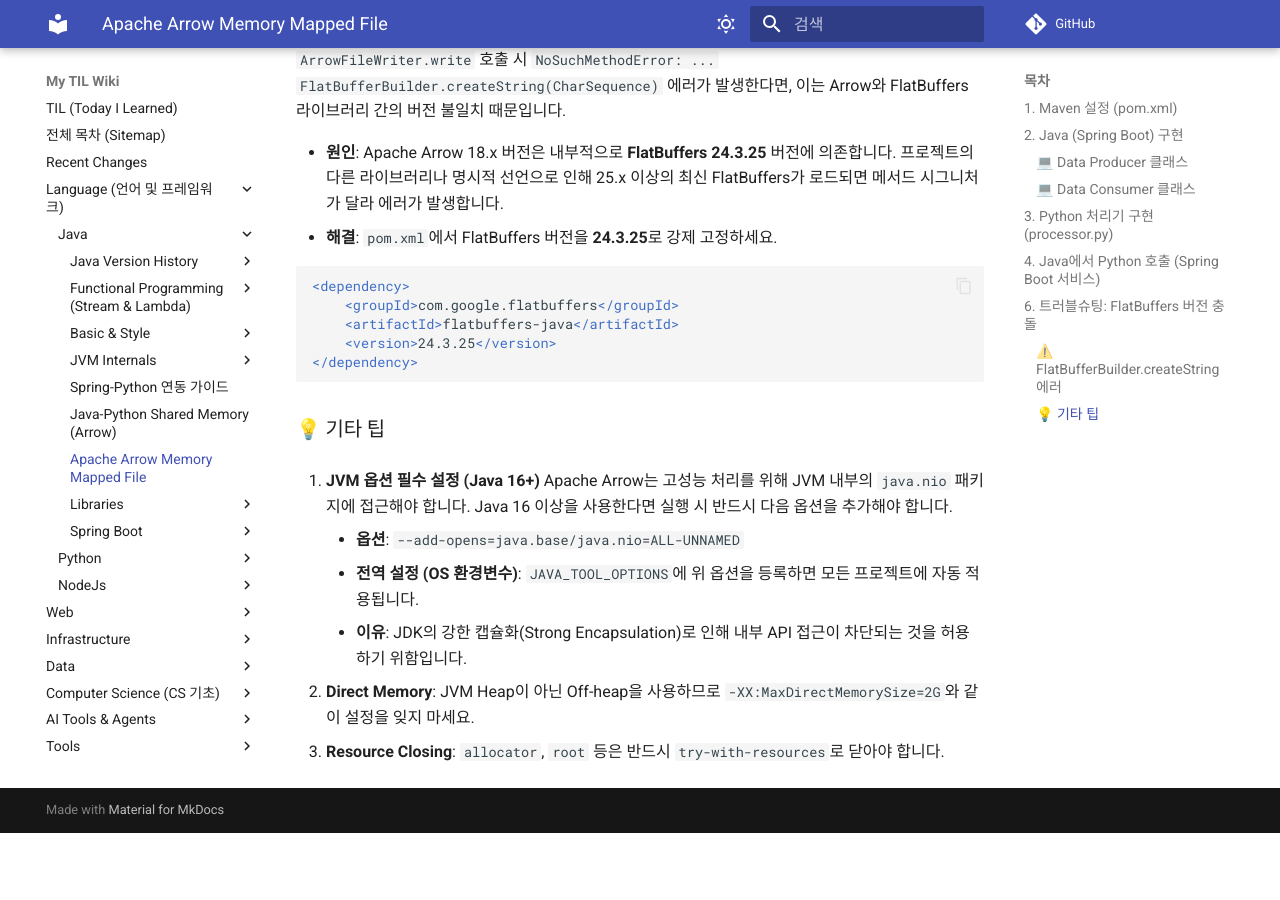
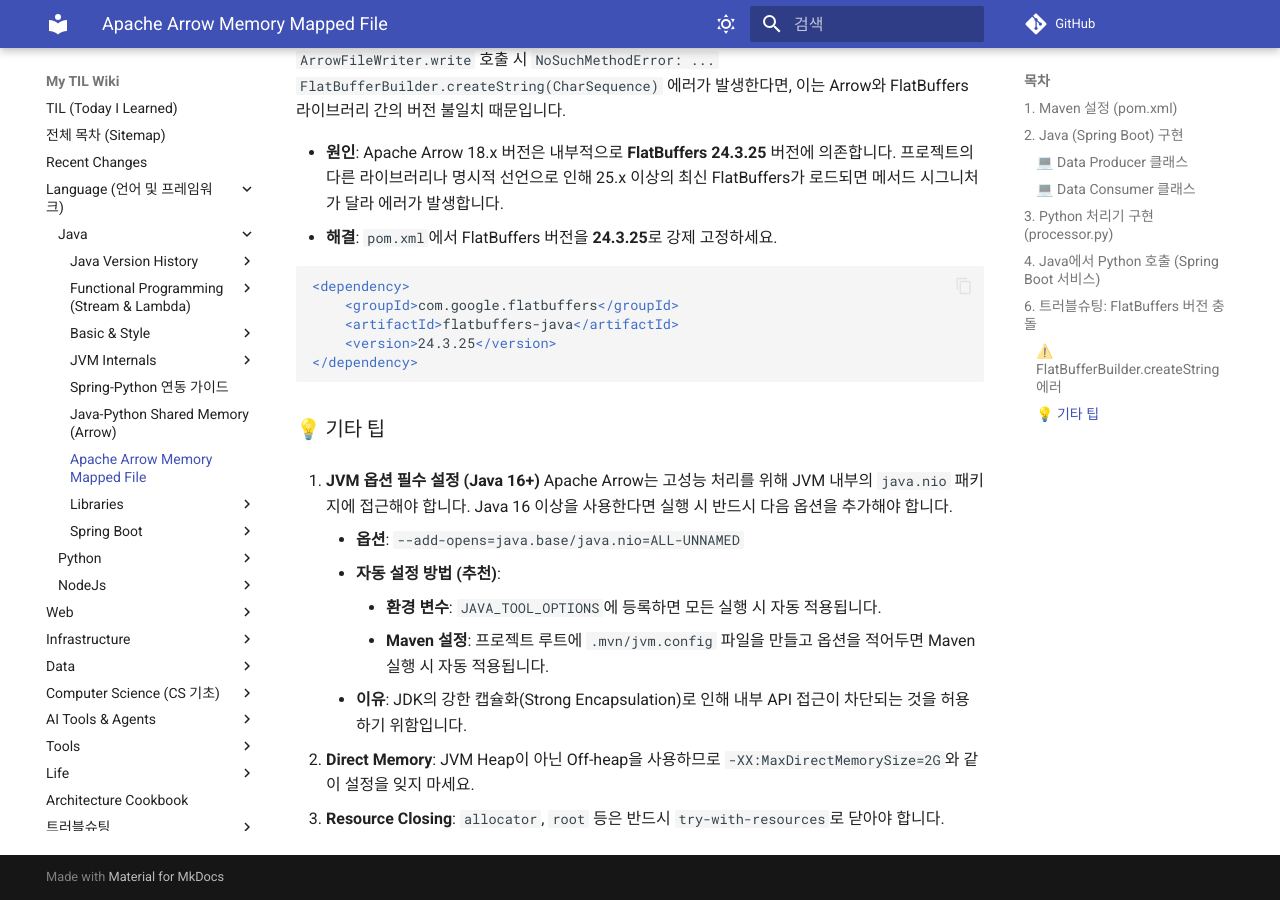
Before and after one commit to DevDooly/TIL, an MkDocs documentation site: the page built from docs/Language/Java/Apache_Arrow_Memory_Mapped_File.md, in a window 1280 px wide and 900 px high, scrolled down 4341 px. Built offline with MkDocs 1.6.1 and Material for MkDocs 9.7.7, drawn with Linux system fonts in a browser that asks for light colours; comment, search, counter and statistics services are not loaded; before the commit the page ends 5174 px from its top, so only the background shows below that.

Commit message:
docs: Apache Arrow JVM 옵션 자동화 설정 방법 추가

```diff
--- a/docs/Language/Java/Apache_Arrow_Memory_Mapped_File.md
+++ b/docs/Language/Java/Apache_Arrow_Memory_Mapped_File.md
@@ -226,8 +226,11 @@
     Apache Arrow는 고성능 처리를 위해 JVM 내부의 `java.nio` 패키지에 접근해야 합니다. Java 16 이상을 사용한다면 실행 시 반드시 다음 옵션을 추가해야 합니다.
 
     * **옵션**: `--add-opens=java.base/java.nio=ALL-UNNAMED`
-    * **전역 설정 (OS 환경변수)**: `JAVA_TOOL_OPTIONS`에 위 옵션을 등록하면 모든 프로젝트에 자동 적용됩니다.
+    * **자동 설정 방법 (추천)**:
+        * **환경 변수**: `JAVA_TOOL_OPTIONS`에 등록하면 모든 실행 시 자동 적용됩니다.
+        * **Maven 설정**: 프로젝트 루트에 `.mvn/jvm.config` 파일을 만들고 옵션을 적어두면 Maven 실행 시 자동 적용됩니다.
     * **이유**: JDK의 강한 캡슐화(Strong Encapsulation)로 인해 내부 API 접근이 차단되는 것을 허용하기 위함입니다.
+
 
 2. **Direct Memory**: JVM Heap이 아닌 Off-heap을 사용하므로 `-XX:MaxDirectMemorySize=2G`와 같이 설정을 잊지 마세요.
 3. **Resource Closing**: `allocator`, `root` 등은 반드시 `try-with-resources`로 닫아야 합니다.
```
Also changed, not shown: README.md (+1 -1 lines), docs/Recent_Changes.md (+1 -1 lines).
